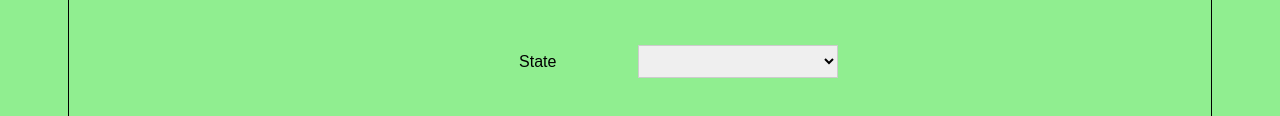
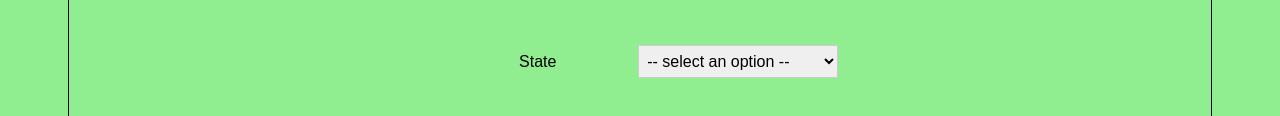
Before and after one commit to WL152/forms, a plain HTML site: page index.html in a window 1280 px wide. Shown: the part 836-952 px from the top of the page. Drawn offline with Linux system fonts and the light colour scheme.

Commit message:
updated changes

```diff
--- a/index.html
+++ b/index.html
@@ -65,7 +65,7 @@
         <div class="input-container">
           <label for="state">State</label>
         <select name="state" id="state">
-    <!--<option disabled selected value> -- select an option -- </option>
+    <option disabled selected value> -- select an option -- </option>
           <option value="ANG MO KIO">ANG MO KIO</option>
           <option value="BEDOK">BEDOK</option>
           <option value="CLEMENTI">CLEMENTI</option>
@@ -73,7 +73,7 @@
           <option value="SIMEI">SIMEI</option>
           <option value="TAMPINES">TAMPINES</option>
           <option value="WOODLANDS">WOODLANDS</option>
-          <option value="YISHUN">YISHUN</option>-->
+          <option value="YISHUN">YISHUN</option>
         </select>
         <span class="error-messages" id="state-error"></span>
 
```
